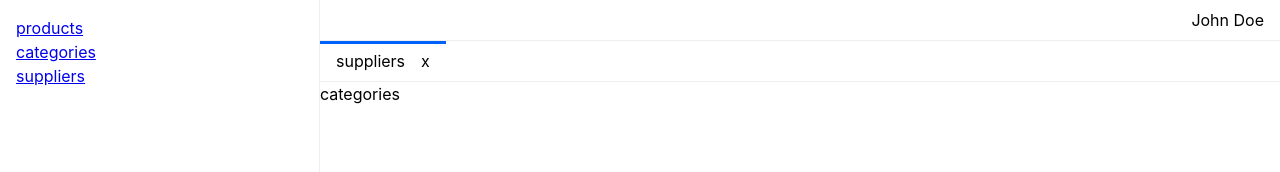
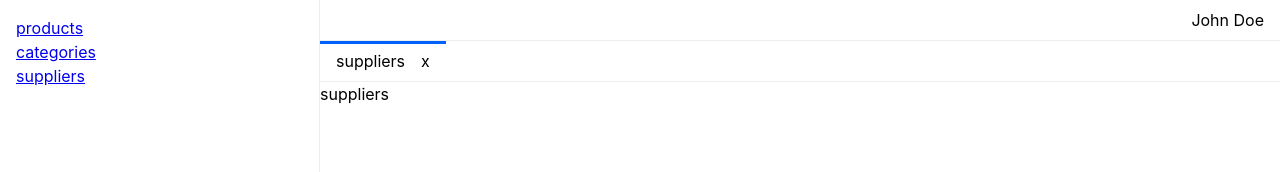
Before and after one commit to SurveyLogic/surveylogic-crm, a React (Vite) app: page /suppliers in a window 1280 px wide. Shown: the top 172 px of the page. Built offline with nearby package versions, Linux system fonts and the light colour scheme.

Commit message:
rename supplier router component

```diff
--- a/src/router.tsx
+++ b/src/router.tsx
@@ -2,6 +2,7 @@ import { createBrowserRouter, Params } from "react-router-dom";
 import {AppLayout} from "src/components/AppLayout/AppLayout.tsx";
 import {ProductsRoute} from "src/routes/ProductsRoute.tsx";
 import {CategoriesRoute} from "src/routes/CategoriesRoute.tsx";
+import {SuppliersRoute} from "src/routes/SuppliersRoute.tsx";
 import {HomeRoute} from "src/routes/HomeRoute.tsx";
 import {TabStoreKey} from "src/constants/tabs.constants.ts";
 import * as routes from "src/constants/routes.constants.ts";
@@ -51,7 +52,7 @@ export const router = createBrowserRouter([
 			},
 			{
 				path: routes.suppliersRoute,
-				element: <CategoriesRoute/>,
+				element: <SuppliersRoute/>,
 				handle: ({
 					tabs: [
 						{
--- a/src/routes/SuppliersRoute.tsx
+++ b/src/routes/SuppliersRoute.tsx
@@ -1,3 +1,3 @@
-export function CategoriesRoute() {
-	return <div>categories</div>
+export function SuppliersRoute() {
+	return <div>suppliers</div>
 }
```
